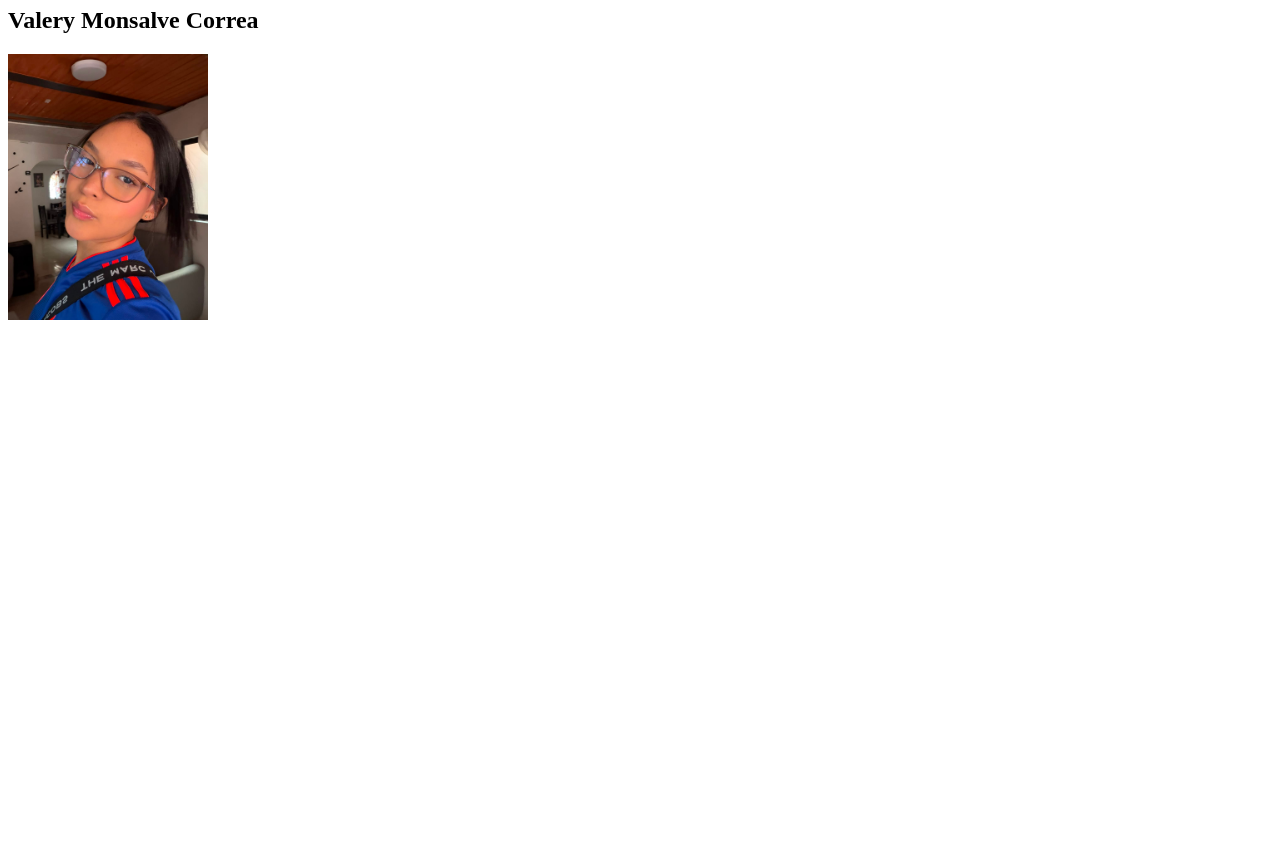
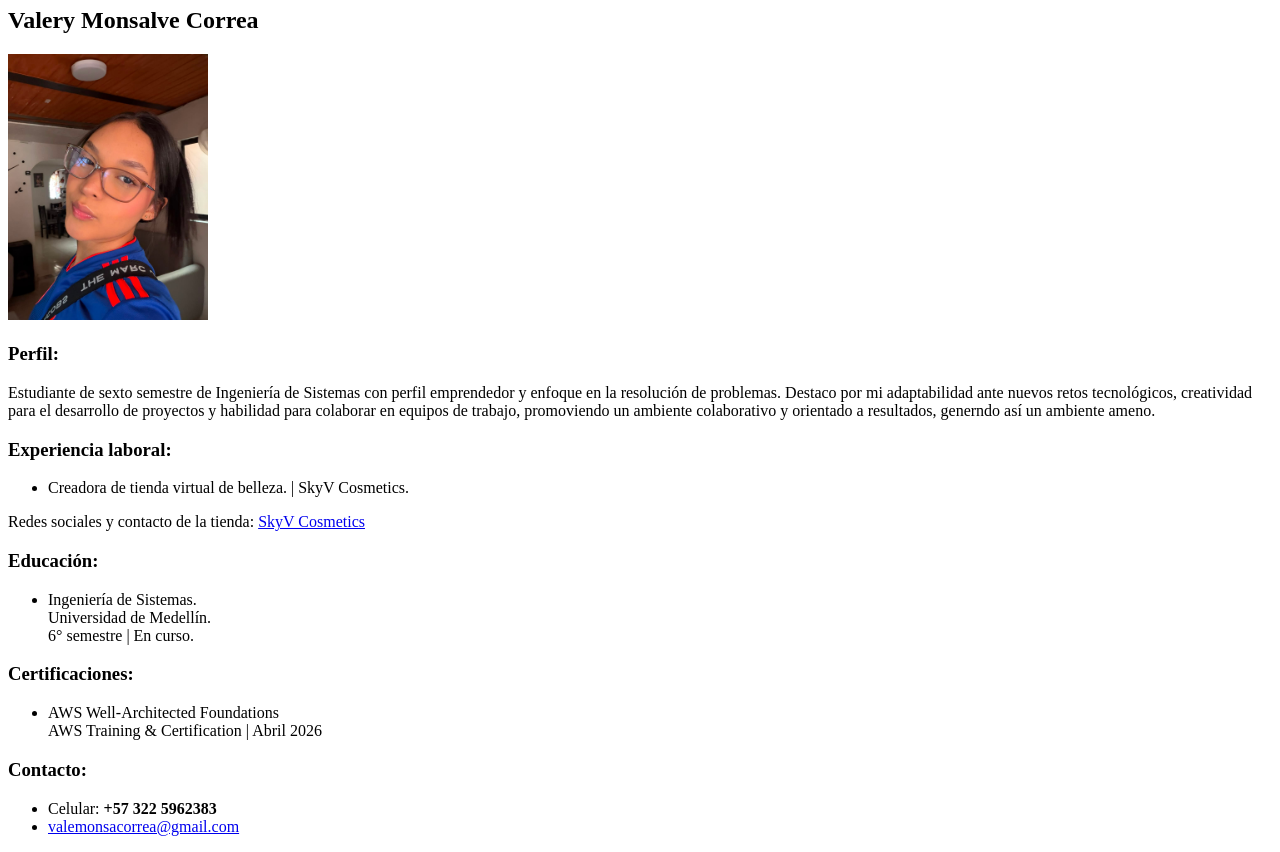
Before and after one commit to valeryy86/Desarrollo-web, a plain HTML site: page Actividad#1_IntroHTML/CV_Valery.html in a window 1280 px wide. Shown: the part 99-951 px from the top of the page. Before the commit the page ends 800 px from the top, so only its background shows below. Drawn offline with Linux system fonts and the light colour scheme.

Commit message:
continue cv

```diff
--- a/Actividad#1_IntroHTML/CV_Valery.html
+++ b/Actividad#1_IntroHTML/CV_Valery.html
@@ -3,11 +3,37 @@
 <head>
     <meta charset="UTF-8">
     <meta name="viewport" content="width=device-width, initial-scale=1.0"
-    <title> Document</title>
+    <title>CV</title>
 </head>
 <body>
-<h1> Mi hoja de vida </h1>
+<h1> Hoja de vida. </h1>
 <h2>Valery Monsalve Correa</h2>
-<img src="mifoto.jpeg" alt="Esta soy yo" width="200"
+<img src="mifoto.jpeg" alt="Esta soy yo" width="200"/>
+
+<h3>Perfil:</h3>
+<p>Estudiante de sexto semestre de Ingeniería de Sistemas con perfil emprendedor y enfoque en la resolución de problemas. Destaco por mi adaptabilidad ante nuevos retos tecnológicos, creatividad para el desarrollo de proyectos y habilidad para colaborar en equipos de trabajo, promoviendo un ambiente colaborativo y orientado a resultados, generndo así un ambiente ameno.</p>
+<h3>Experiencia laboral:</h3>
+<ul>
+    <li>Creadora de tienda virtual de belleza. | SkyV Cosmetics. </li>
+</ul>
+<p>Redes sociales y contacto de la tienda: <a href="https://linktr.ee/SkyV_cosmetics"> SkyV Cosmetics </a></p>
+<h3>Educación:</h3>
+<ul>
+    <li>Ingeniería de Sistemas.<br>
+        Universidad de Medellín.<br>
+        6° semestre | En curso.
+    </li>
+</ul>
+<h3>Certificaciones:</h3>
+<ul>
+    <li>AWS Well-Architected Foundations<br>
+        AWS Training & Certification | Abril 2026
+    </li>
+</ul>
+<h3>Contacto:</h3>
+<ul>
+    <li>Celular: <strong>+57 322 5962383</strong></li>
+    <li><a href="mailto:valemonsacorrea@gmail.com">valemonsacorrea@gmail.com</a></li>
+</ul>
 </body>
 </html>
```
